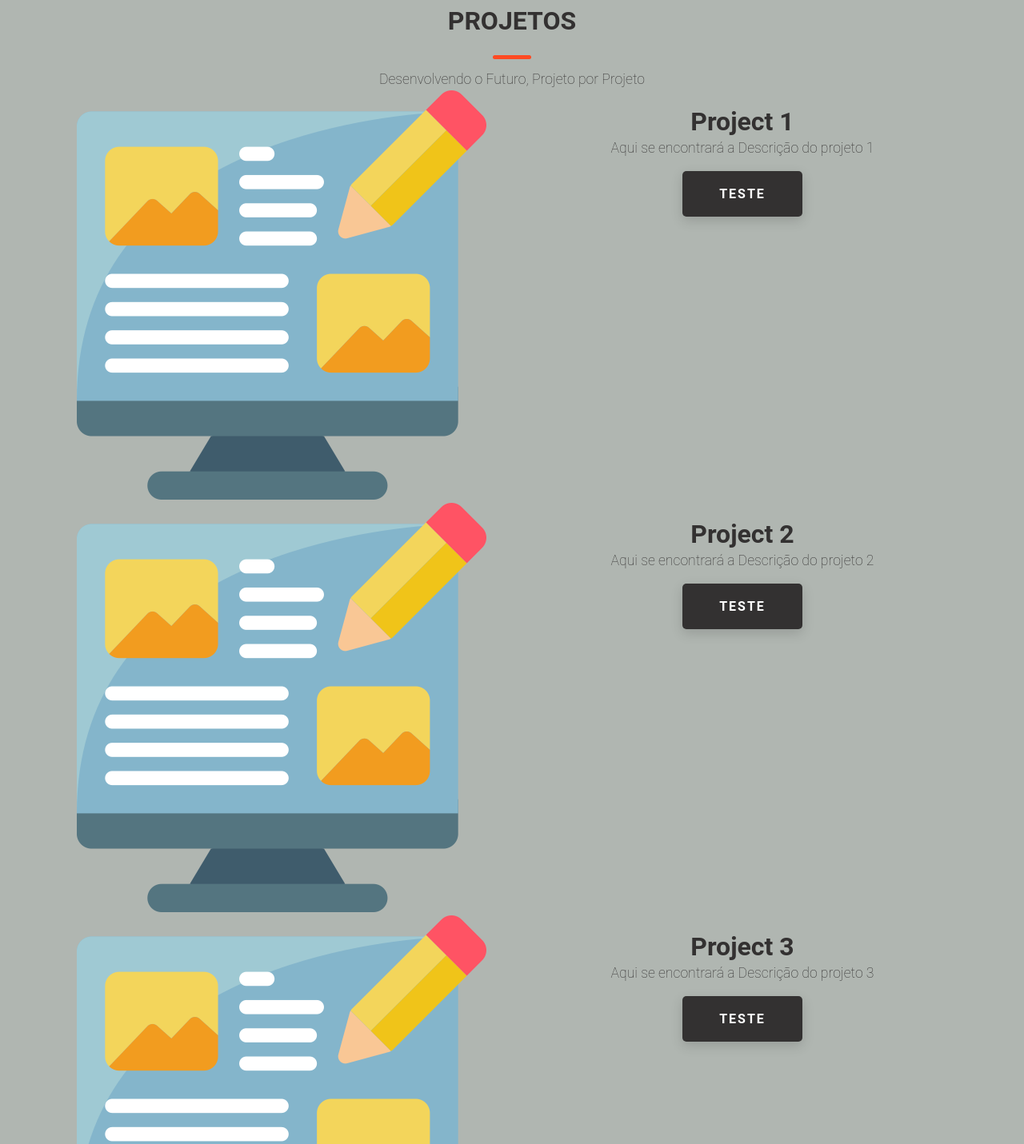
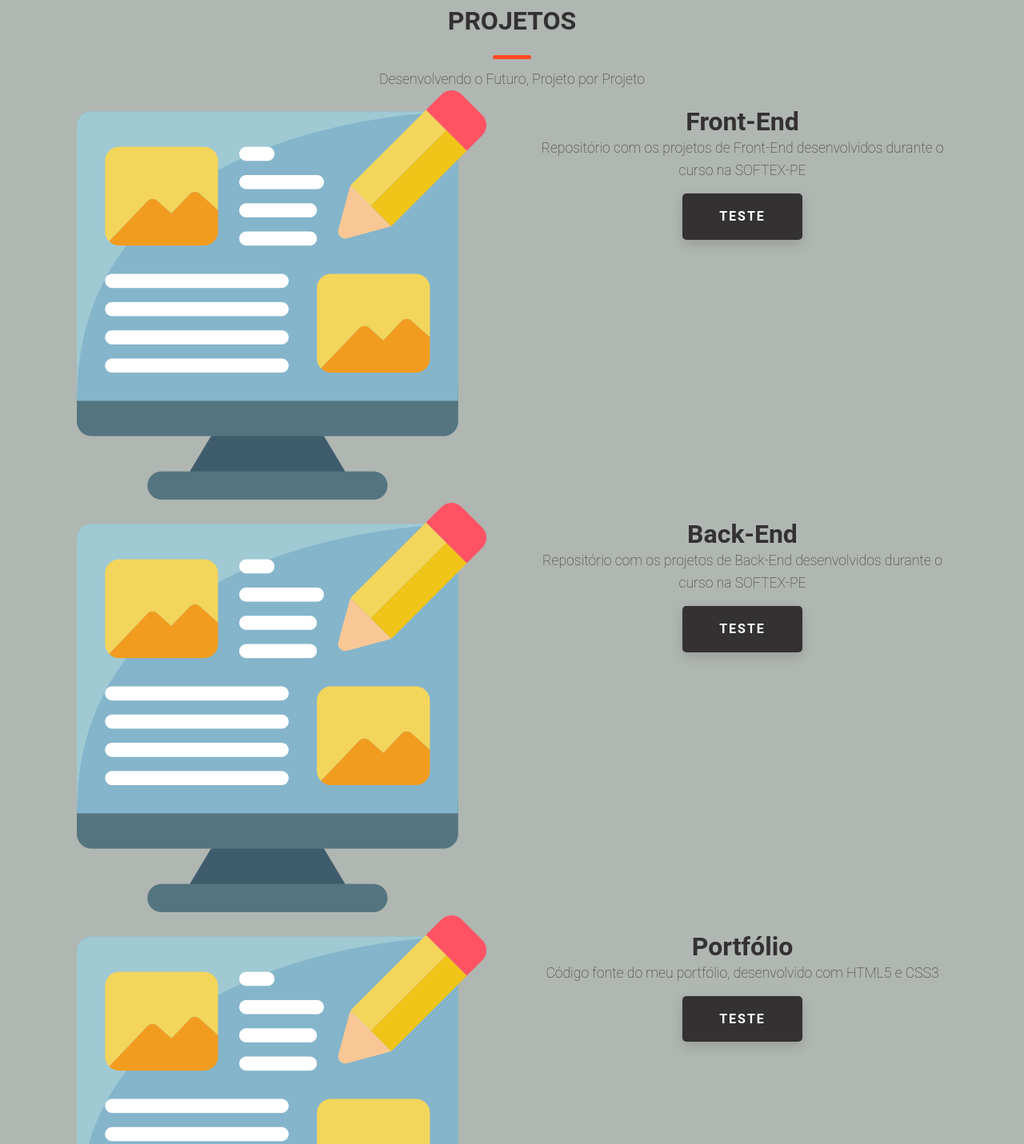
Before and after one commit to Isaell-Kelson/Portfolio, a plain HTML site: page index.html in a window 1280 px wide. Shown: the part 1660-3091 px from the top of the page at 80% size. Drawn offline with Linux system fonts and the light colour scheme; a script that the page names is missing.

Commit message:
insert projects

```diff
--- a/index.html
+++ b/index.html
@@ -104,11 +104,16 @@
             <a href=""></a>
           </ul>
           <div class="projects-column">
-            <h3>Project 1</h3>
+            <h3>Front-End</h3>
             <p class="paragraph-projects">
-              Aqui se encontrará a Descrição do projeto 1
+              Repositório com os projetos de Front-End desenvolvidos durante o
+              curso na SOFTEX-PE
             </p>
-            <div class="btn-teste"><a href="">Teste</a></div>
+            <div class="btn-teste">
+              <a href="https://github.com/Isaell-Kelson/FrontEnd-SOFTEX-PE"
+                >Teste</a
+              >
+            </div>
           </div>
         </div>
         <div class="test-principal">
@@ -119,11 +124,16 @@
             <a href=""></a>
           </ul>
           <div class="projects-column">
-            <h3>Project 2</h3>
+            <h3>Back-End</h3>
             <p class="paragraph-projects">
-              Aqui se encontrará a Descrição do projeto 2
+              Repositório com os projetos de Back-End desenvolvidos durante o
+              curso na SOFTEX-PE
             </p>
-            <div class="btn-teste"><a href="">Teste</a></div>
+            <div class="btn-teste">
+              <a href="https://github.com/Isaell-Kelson/BackEnd-SOFTEX-PE"
+                >Teste</a
+              >
+            </div>
           </div>
         </div>
         <div class="test-principal">
@@ -134,11 +144,11 @@
             <a href=""></a>
           </ul>
           <div class="projects-column">
-            <h3>Project 3</h3>
+            <h3>Portfólio</h3>
             <p class="paragraph-projects">
-              Aqui se encontrará a Descrição do projeto 3
+              Código fonte do meu portfólio, desenvolvido com HTML5 e CSS3
             </p>
-            <div class="btn-teste"><a href="">Teste</a></div>
+            <div class="btn-teste"><a href="https://github.com/Isaell-Kelson/Portfolio">Teste</a></div>
           </div>
         </div>
       </section>
```
